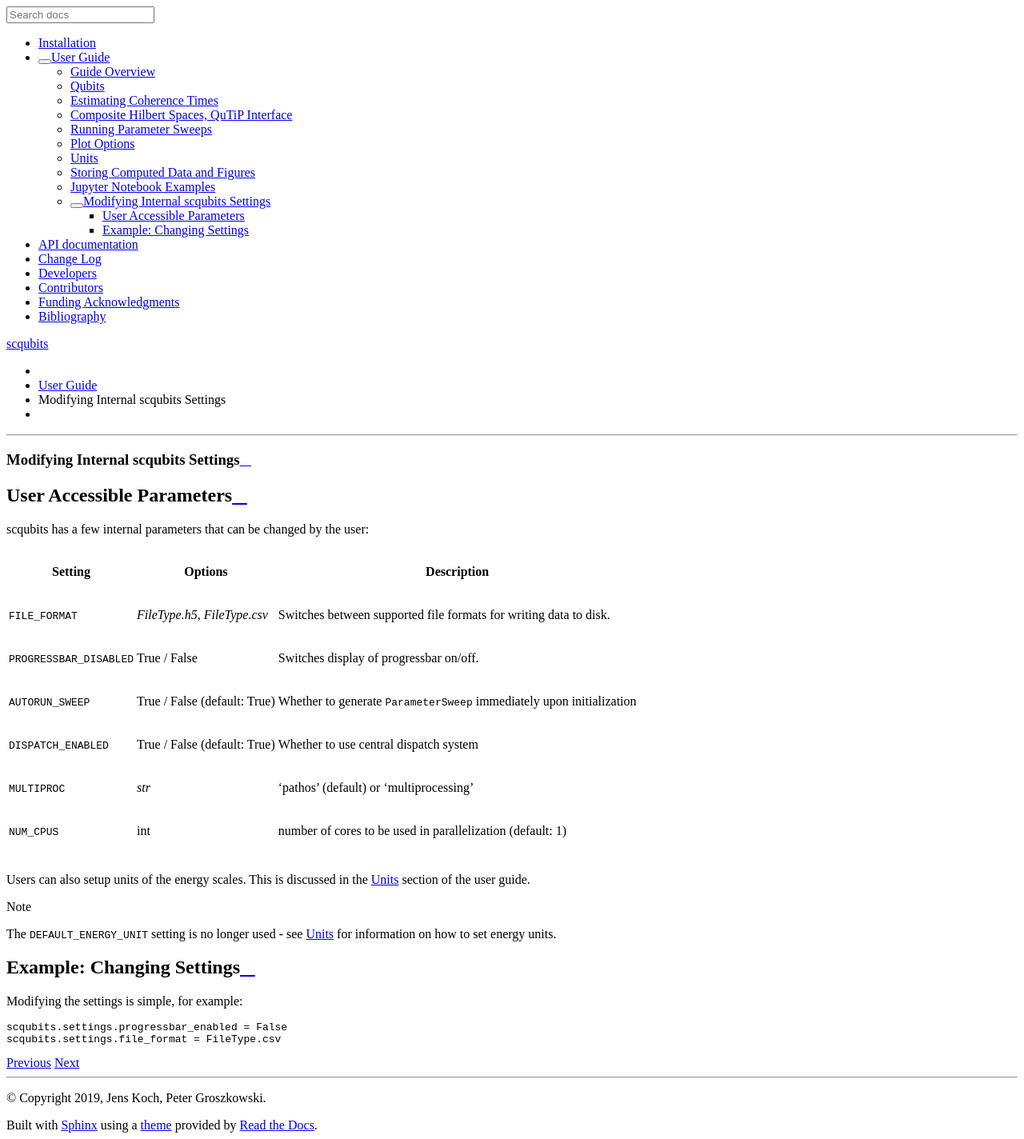
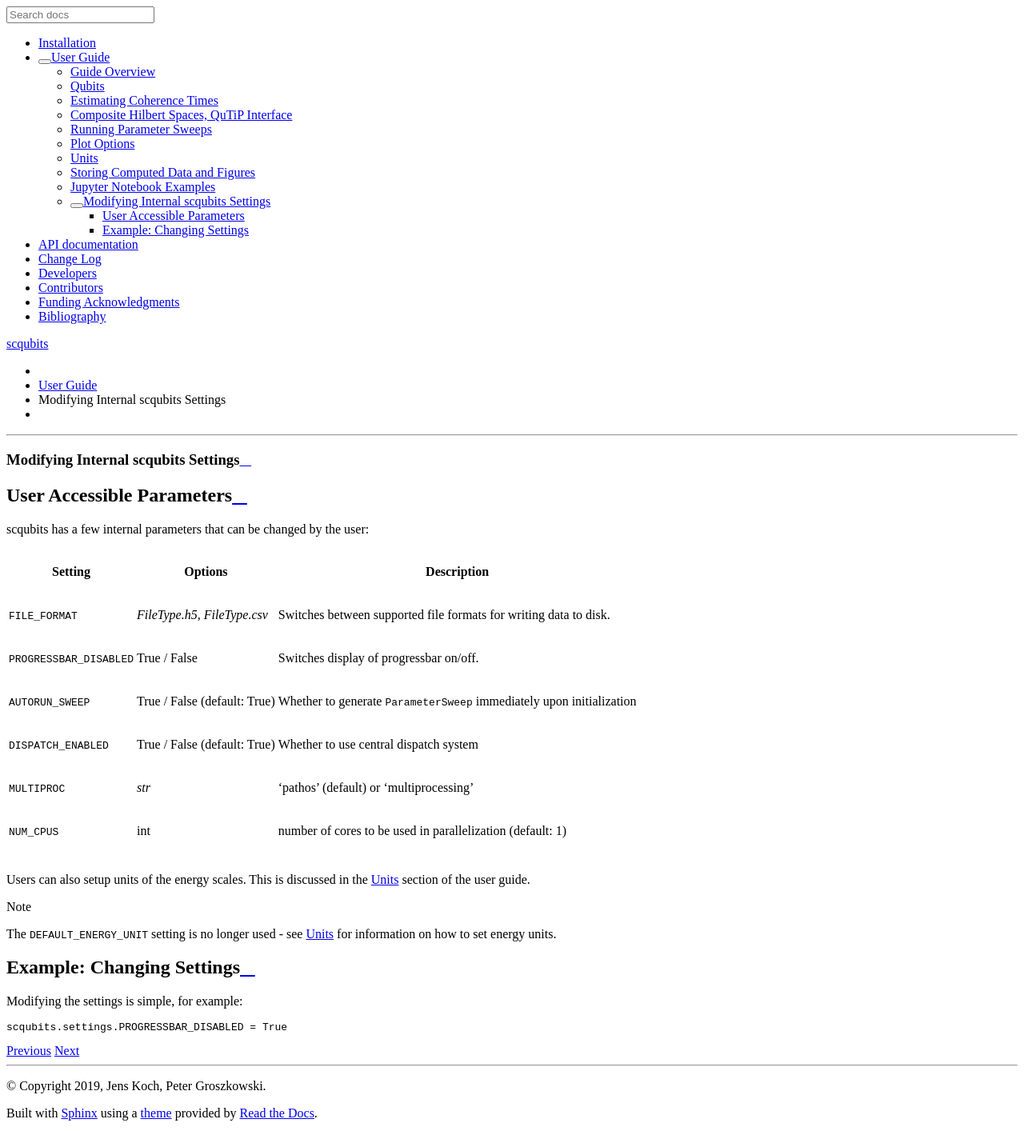
Before and after one commit to scqubits/scqubits, a Sphinx documentation site: the page built from docs/source/guide/guide-settings.rst, in a window 1280 px wide. Shown: the whole page at 80% size. Built offline with Sphinx 7.4.7 and the Read the Docs theme 2.0.0, drawn with Linux system fonts in a browser that asks for light colours; pages that are not in the unit, such as notebooks, are missing from menus.

Commit message:
correct mistake (example code for setting change was outdated)

```diff
--- a/docs/source/guide/guide-settings.rst
+++ b/docs/source/guide/guide-settings.rst
@@ -48,5 +48,4 @@ Example: Changing Settings
 
 Modifying the settings is simple, for example::
 
-   scqubits.settings.progressbar_enabled = False
-   scqubits.settings.file_format = FileType.csv
+   scqubits.settings.PROGRESSBAR_DISABLED = True
```
